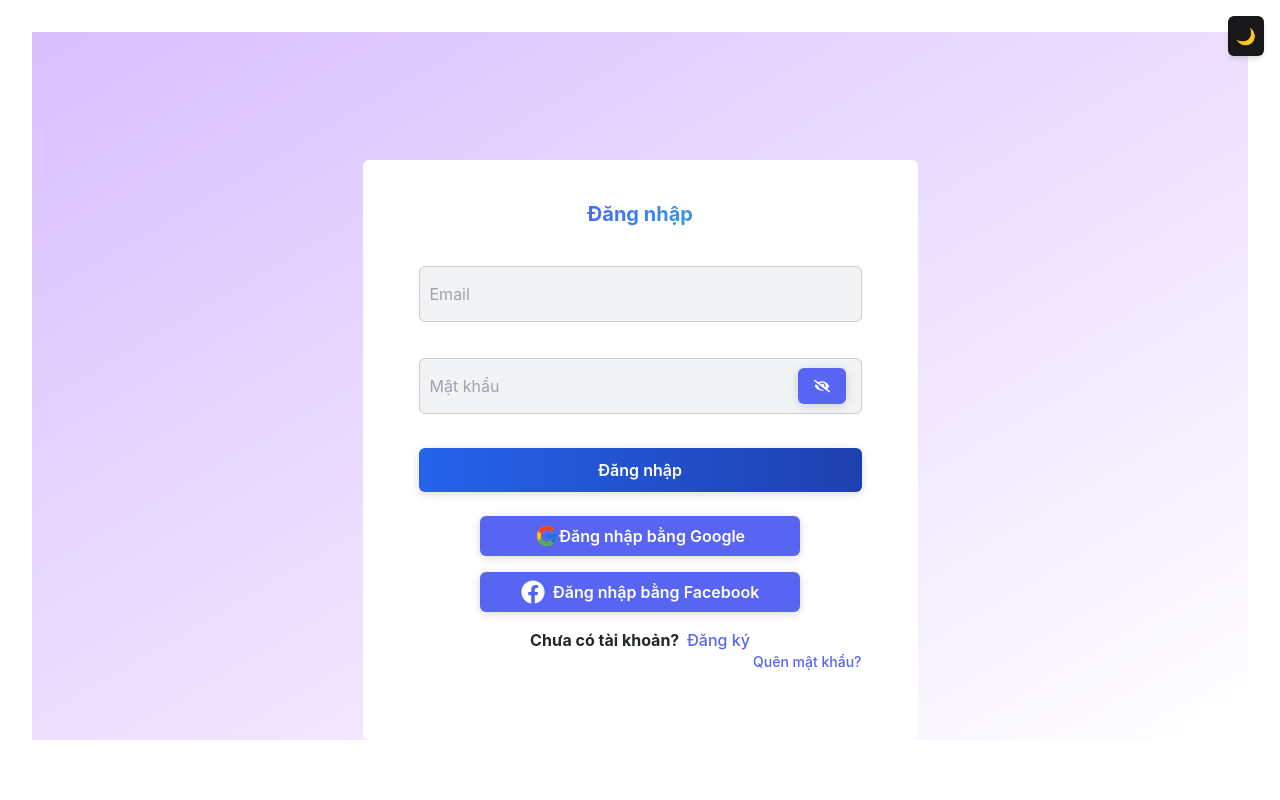
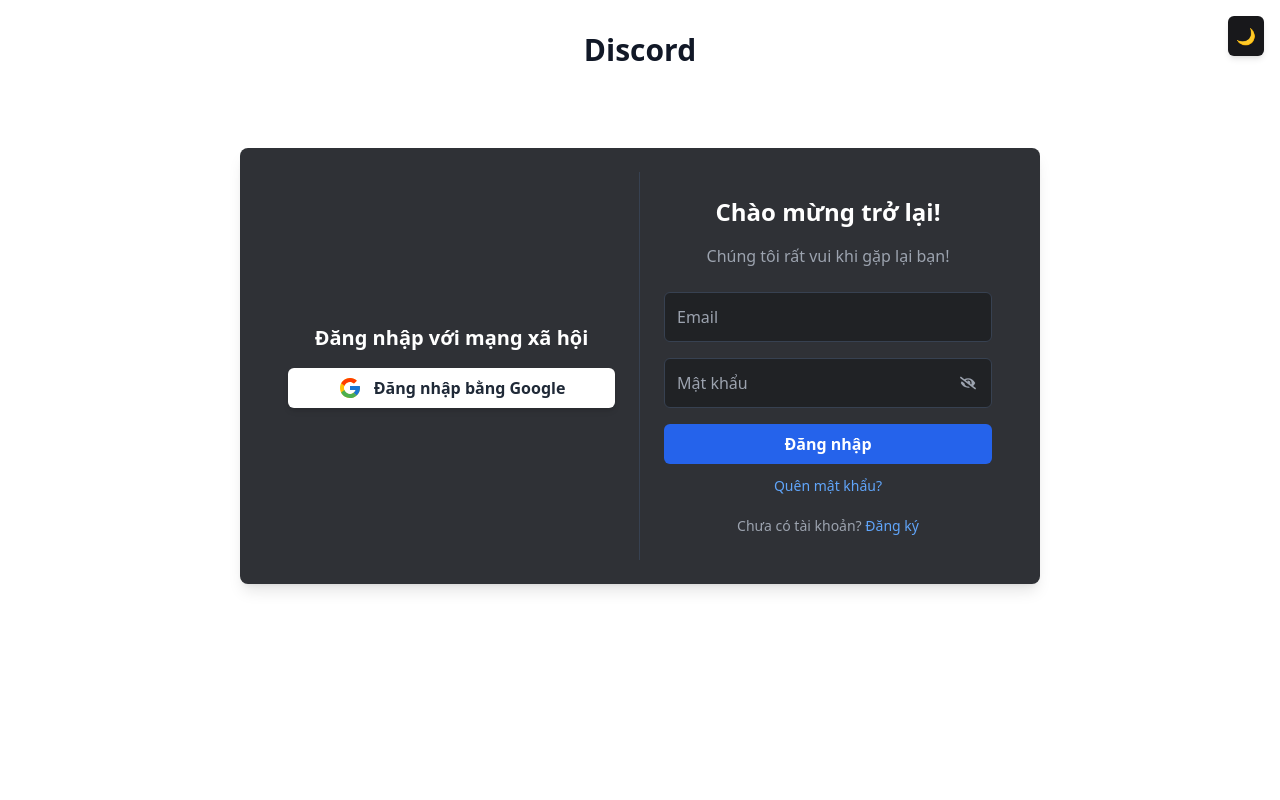
Before and after one commit to huukhanh0653/HCMUS_K21_SEProject, a React (Vite) app in the folder Discord-FE/: page /login in a window 1280 px wide. Shown: the top 800 px of the page. Built offline with nearby package versions, Linux system fonts and the light colour scheme.

Commit message:
fix login, register ui for user

```diff
--- a/Discord-FE/src/pages/Authentication/Login.jsx
+++ b/Discord-FE/src/pages/Authentication/Login.jsx
@@ -1,25 +1,19 @@
 import { useState } from 'react';
 import { Link } from 'react-router-dom';
 import { FcGoogle } from 'react-icons/fc';
-import { FaFacebook } from 'react-icons/fa';
-import { FaEye, FaEyeSlash } from "react-icons/fa";
+import { FaEye, FaEyeSlash } from 'react-icons/fa';
 import { useTheme } from '../../components/ThemeProvider';
 import './Authentication.css';
 
 const Login = () => {
   const { isDarkMode } = useTheme();
 
-  const [email, setemail] = useState('');
+  const [email, setEmail] = useState('');
   const [password, setPassword] = useState('');
   const [showPassword, setShowPassword] = useState(false);
+  const [errorMessage, setErrorMessage] = useState('');
 
-  const [errorMessage, setErrorMessage] = useState('');
-  const [successMessage, setSuccessMessage] = useState('');
-
-  const validateEmail = (email) => {
-    const re = /^[^\s@]+@[^\s@]+\.[^\s@]+$/;
-    return re.test(String(email).toLowerCase());
-  };
+  const validateEmail = (email) => /^[^\s@]+@[^\s@]+\.[^\s@]+$/.test(email);
 
   const handleLogin = async (e) => {
     e.preventDefault();
@@ -47,117 +41,81 @@
         return;
       }
 
-      const result = await response.json();
-      setSuccessMessage(result.message);
-      setErrorMessage('');
-
-      // Redirect to the homepage
-       window.location.replace("/");
+      window.location.replace('/');
       localStorage.setItem('email', email);
-       console.log(response.user)
-
     } catch (error) {
-      console.error(error);
       setErrorMessage('Có lỗi xảy ra!');
     }
   };
 
   return (
-  <main className="text-tertiary authen">
-    <section className='max_padd_container flexCenter flex-col pt-32'>
-      <div className={`w-[555px] h-[580px] m-auto px-14 py-10 rounded-md ${isDarkMode
-        ? "bg-[#292929]"
-        : "bg-white "}`}
-      >
-        <h2
-          className={`h2 text-xl font-bold bg-clip-text text-transparent bg-gradient-to-r ${isDarkMode
-            ? "from-red-400 via-white-500 to-yellow-400"
-            : "from-purple-700 via-blue-500 to-green-400"}
-          `}
-        >
-          Đăng nhập
-        </h2>
-        <form onSubmit={handleLogin} className='flex flex-col gap-4 mt-7 items-center'>
+    <>
+      <h1 className={`text-3xl font-bold ${isDarkMode ? 'text-white' : 'text-gray-900'} mb-4`}>Discord</h1>
+
+      <div className="flex w-[800px] bg-[#2F3136] p-6 rounded-lg shadow-lg text-white mx-auto mt-20">
+        {/* Left Side: Social Login */}
+        <div className="w-1/2 flex flex-col justify-center items-center border-r border-gray-700 p-6">
+          <h2 className="text-xl font-bold text-center mb-4">Đăng nhập với mạng xã hội</h2>
+
+          <button className="flex items-center justify-center gap-3 w-full py-2 bg-white text-gray-800 rounded-md font-semibold shadow-md hover:bg-gray-200">
+            <FcGoogle className="text-2xl" />
+            Đăng nhập bằng Google
+          </button>
+        </div>
+
+        {/* Right Side: Email/Password Login */}
+        <div className="w-1/2 p-6">
+          <h2 className="text-2xl font-bold text-center mb-4">Chào mừng trở lại!</h2>
+          <p className="text-gray-400 text-center mb-6">Chúng tôi rất vui khi gặp lại bạn!</p>
+
+          <form onSubmit={handleLogin} className="flex flex-col gap-4">
             <input
               type="text"
               placeholder='Email'
-            className='h-14 w-full pl-5 bg-slate-900/5 outline-none rounded-xl border border-gray-200'
-            value={email} onChange={(e) => setemail(e.target.value)}
+              className='bg-[#202225] text-white p-3 rounded-md border border-gray-700 focus:border-blue-500 outline-none'
+              value={email}
+              onChange={(e) => setEmail(e.target.value)}
             />
 
-          <div className="relative w-full">
+            <div className="relative">
               <input
                 type={showPassword ? "text" : "password"}
                 placeholder='Mật khẩu'
-              className='h-14 w-full pl-5 pr-12 bg-slate-900/5 outline-none rounded-xl border border-gray-200'
+                className='bg-[#202225] text-white p-3 w-full rounded-md border border-gray-700 focus:border-blue-500 outline-none'
                 value={password}
                 onChange={(e) => setPassword(e.target.value)}
               />
               <button
                 type="button"
-              className={`absolute right-4 top-1/2 transform -translate-y-1/2 bg-transparent p-1 border-none focus:outline-none ${isDarkMode
-                ? "text-white"
-                : "text-gray-500"}
-              `}
+                className="absolute right-4 top-1/2 transform -translate-y-1/2 text-gray-400 hover:text-white"
                 onClick={() => setShowPassword(!showPassword)}
               >
                 {showPassword ? <FaEye /> : <FaEyeSlash />}
               </button>
             </div>
 
-
             <button
               type="submit"
-            className="btn_dark_rounded border-gray my-2 w-full rounded-md font-bold
-            bg-gradient-to-r from-blue-600 to-blue-800 text-white hover:from-blue-700 hover:to-blue-900"
+              className="bg-blue-600 hover:bg-blue-700 text-white font-bold py-2 rounded-md"
             >
               Đăng nhập
             </button>
+          </form>
 
-          {/* Google Login Button */}
-          <button className="flex items-center justify-center w-80 h-10 bg-white border border-gray-300 rounded-md font-semibold text-gray-700 shadow-md hover:bg-gray-100">
-              <FcGoogle className="text-2xl" />
-              Đăng nhập bằng Google
-            </button>
-
-            {/* Facebook Login Button */}
-            <button className="flex items-center justify-center gap-2 w-80 h-10 bg-blue-600 text-white rounded-md font-semibold shadow-md hover:bg-blue-700">
-              <FaFacebook className="text-2xl" />
-              Đăng nhập bằng Facebook
-            </button>
-
-          <p className={`flex items-center justify-center font-bold gap-1${isDarkMode
-              ? "text-[#616A6F]"
-              : "text-black"}
-            `}>
-            Chưa có tài khoản? &nbsp;
-
-            <Link to="/signup" className={`text-secondary underline cursor-pointer ${isDarkMode
-              ? "text-white"
-              : "text-blue-800"}
-            `}>
-              Đăng ký
-            </Link>
+          <p className="text-gray-400 text-sm text-center mt-3">
+            <Link to="/forgot-password" className="text-blue-400 hover:underline">Quên mật khẩu?</Link>
           </p>
 
-        </form>
-        {/* Quên mật khẩu */}
-        <div className="flex justify-end">
-          <Link to="/forgot-password"
-            className={`text-sm hover:underline" ${isDarkMode
-              ? "text-red-600 font-bold hover:text-white"
-              : "text-red-500 hover:text-red-900"}
-            `}
-          >
-            Quên mật khẩu?
-          </Link>
+          {errorMessage && <p className='text-red-500 text-center mt-3'>{errorMessage}</p>}
+
+          <p className="text-gray-400 text-sm text-center mt-5">
+            Chưa có tài khoản?
+            <Link to="/signup" className="text-blue-400 hover:underline"> Đăng ký</Link>
+          </p>
         </div>
-        {errorMessage && <p className='flexCenter text-base py-5 text-red-500'>{errorMessage}</p>}
-        {successMessage && <p className='text-green-500'>{successMessage}</p>}
       </div>
-    </section>
-  </main>
-  )
-}
+      </>
+  );
+};
 
-export default Login
+export default Login;
--- a/Discord-FE/src/pages/Authentication/Signup.jsx
+++ b/Discord-FE/src/pages/Authentication/Signup.jsx
@@ -1,30 +1,22 @@
-import { useState } from 'react'
-import { Link, useNavigate } from 'react-router-dom'
+import { useState } from 'react';
+import { Link } from 'react-router-dom';
+import { FaEye, FaEyeSlash } from 'react-icons/fa';
 import { useTheme } from '../../components/ThemeProvider';
-import { FaEye, FaEyeSlash } from "react-icons/fa";
 import './Authentication.css';
 
 const Signup = () => {
-  const { isDarkMode } = useTheme();
+  const { isDarkMode, toggleTheme } = useTheme();
 
   const [email, setEmail] = useState('');
   const [phone, setPhone] = useState('');
   const [password, setPassword] = useState('');
+  const [confirmPassword, setConfirmPassword] = useState('');
   const [showPassword, setShowPassword] = useState(false);
-
   const [errorMessage, setErrorMessage] = useState('');
   const [successMessage, setSuccessMessage] = useState('');
-  const navigate = useNavigate();
 
-  const validateEmail = (email) => {
-    const re = /^[^\s@]+@[^\s@]+\.[^\s@]+$/;
-    return re.test(String(email).toLowerCase());
-  };
-
-  const validatePhone = (phone) => {
-    const re = /^[0-9]+$/;
-    return re.test(String(phone));
-  };
+  const validateEmail = (email) => /^[^\s@]+@[^\s@]+\.[^\s@]+$/.test(email);
+  const validatePhone = (phone) => /^[0-9]+$/.test(phone);
 
   const handleSignup = async (e) => {
     e.preventDefault();
@@ -33,17 +25,18 @@
       setErrorMessage('Email không hợp lệ');
       return;
     }
-
     if (!phone || !validatePhone(phone)) {
       setErrorMessage('Số điện thoại không hợp lệ');
       return;
     }
-
     if (!password) {
       setErrorMessage('Mật khẩu không được để trống');
       return;
     }
-
+    if (password !== confirmPassword) {
+      setErrorMessage('Mật khẩu xác nhận không khớp');
+      return;
+    }
 
     try {
       const response = await fetch('http://localhost:5000/signup', {
@@ -58,89 +51,83 @@
         return;
       }
 
-      const result = await response.json();
-      alert(`Đăng kí thành công!`);
-      window.location.replace('/login');
-      setSuccessMessage(result.message);
-      setErrorMessage('');
-
-      // // Delay navigation for a moment to allow users to see the message
-      // setTimeout(() => {
-      //   // Redirect to login page
-      //   window.location.replace('/login');
-      // }, 3000); // Delay of 4 seconds
-
+      setSuccessMessage('Đăng ký thành công!');
+      setTimeout(() => window.location.replace('/login'), 3000);
     } catch (error) {
-      console.error(error);
       setErrorMessage('Có lỗi xảy ra!');
     }
   };
 
   return (
-    <main className="text-tertiary auth-container authen">
-      <section className='max_padd_container flexCenter flex-col pt-32'>
-        <div className={`max-w-[555px] h-[600px] m-auto px-14 py-10 rounded-md ${isDarkMode
-        ? "bg-[#292929]"
-        : "bg-white "}`}>
-        <h2
-          className={`h2 text-xl font-bold bg-clip-text text-transparent bg-gradient-to-r ${isDarkMode
-            ? "from-red-400 via-white-500 to-yellow-400"
-            : "from-purple-700 via-blue-500 to-green-400"}
-          `}
-        >
-          Đăng ký
-        </h2>
-          <form onSubmit={handleSignup} className='flex flex-col gap-4 mt-7'>
-            <input type="email" placeholder='Email' className='h-14 w-full pl-5 bg-slate-900/5 outline-none rounded-xl' value={email} onChange={(e) => setEmail(e.target.value)} />
-            <input type="tel" placeholder='Số điện thoại' className='h-14 w-full pl-5 bg-slate-900/5 outline-none rounded-xl' value={phone} onChange={(e) => setPhone(e.target.value)} />
-            <div className="relative w-full">
+    <>
+      <h1 className={`text-3xl font-bold ${isDarkMode ? 'text-white' : 'text-gray-900'} mb-4`}>Discord</h1>
+      <div className={`flex w-[600px] ${isDarkMode ? 'bg-[#2F3136] text-white' : 'bg-white text-gray-900'} p-6 rounded-lg shadow-lg flex-col gap-6 mx-auto mt-20`}>
+        <div className="flex justify-between">
+          <h2 className="text-xl font-bold">Đăng ký</h2>
+
+        </div>
+
+        <form onSubmit={handleSignup} className="flex flex-col gap-4">
+          <input
+            type="email"
+            placeholder='Email'
+            className={`p-3 rounded-md border focus:border-blue-500 outline-none ${isDarkMode ? 'bg-[#202225] text-white border-gray-700' : 'bg-gray-100 text-gray-900 border-gray-300'}`}
+            value={email}
+            onChange={(e) => setEmail(e.target.value)}
+          />
+          <input
+            type="tel"
+            placeholder='Số điện thoại'
+            className={`p-3 rounded-md border focus:border-blue-500 outline-none ${isDarkMode ? 'bg-[#202225] text-white border-gray-700' : 'bg-gray-100 text-gray-900 border-gray-300'}`}
+            value={phone}
+            onChange={(e) => setPhone(e.target.value)}
+          />
+
+          <div className="relative">
             <input
               type={showPassword ? "text" : "password"}
               placeholder='Mật khẩu'
-                className='h-14 w-full pl-5 bg-slate-900/5 outline-none rounded-xl'
+              className={`p-3 w-full rounded-md border focus:border-blue-500 outline-none ${isDarkMode ? 'bg-[#202225] text-white border-gray-700' : 'bg-gray-100 text-gray-900 border-gray-300'}`}
               value={password}
               onChange={(e) => setPassword(e.target.value)}
             />
+          </div>
+
+          <div className="relative">
+            <input
+              type={showPassword ? "text" : "password"}
+              placeholder='Xác nhận mật khẩu'
+              className={`p-3 w-full rounded-md border focus:border-blue-500 outline-none ${isDarkMode ? 'bg-[#202225] text-white border-gray-700' : 'bg-gray-100 text-gray-900 border-gray-300'}`}
+              value={confirmPassword}
+              onChange={(e) => setConfirmPassword(e.target.value)}
+            />
             <button
               type="button"
-                className={`absolute right-4 top-1/2 transform -translate-y-1/2 bg-transparent p-1 border-none focus:outline-none ${isDarkMode
-                  ? "text-white"
-                  : "text-gray-500"}
-                `}
+              className="absolute right-4 top-1/2 transform -translate-y-1/2 text-gray-400 hover:text-gray-600"
               onClick={() => setShowPassword(!showPassword)}
             >
               {showPassword ? <FaEye /> : <FaEyeSlash />}
             </button>
           </div>
 
-            {/* Submit form button to go next step*/}
-            <button type='submit' className={`btn_dark_rounded my-5 w-full !rounded-md ${isDarkMode
-              ? "from-red-400 via-white-500 to-yellow-400"
-              : "from-purple-700 via-blue-500 to-green-400"}
-            `}>
+          <button
+            type="submit"
+            className="bg-blue-600 hover:bg-blue-700 text-white font-bold py-2 rounded-md"
+          >
             Tiếp tục
           </button>
+        </form>
 
-            <p className={`flex items-center justify-center font-bold gap-1${isDarkMode
-              ? "text-white"
-              : "text-black"}
-            `}>
-              Đã có tài khoản? &nbsp;
-              <Link to="/login" className={`underline ${isDarkMode
-                ? "text-white"
-                : "text-blue-800"}
-              `}>
-                Đăng nhập
-              </Link>
+        {errorMessage && <p className='text-red-500 text-center'>{errorMessage}</p>}
+        {successMessage && <p className='text-green-500 text-center'>{successMessage}</p>}
+
+        <p className="text-gray-400 text-sm text-center">
+          Đã có tài khoản?
+          <Link to="/login" className="text-blue-400 hover:underline"> Đăng nhập</Link>
         </p>
+      </div>
+    </>
+  );
+};
 
-          </form>
-          {errorMessage && <p className='flexCenter text-base py-5 text-red-500'>{errorMessage}</p>}
-          {successMessage && <p className='text-green-500'>{successMessage}</p>}
-        </div>
-      </section>
-    </main>
-  )
-}
-
-export default Signup
+export default Signup;
```
Also changed, not shown: 1 other file (tests, documents, lock files or other folders). Lines whose indentation alone changed are shown as unchanged.
